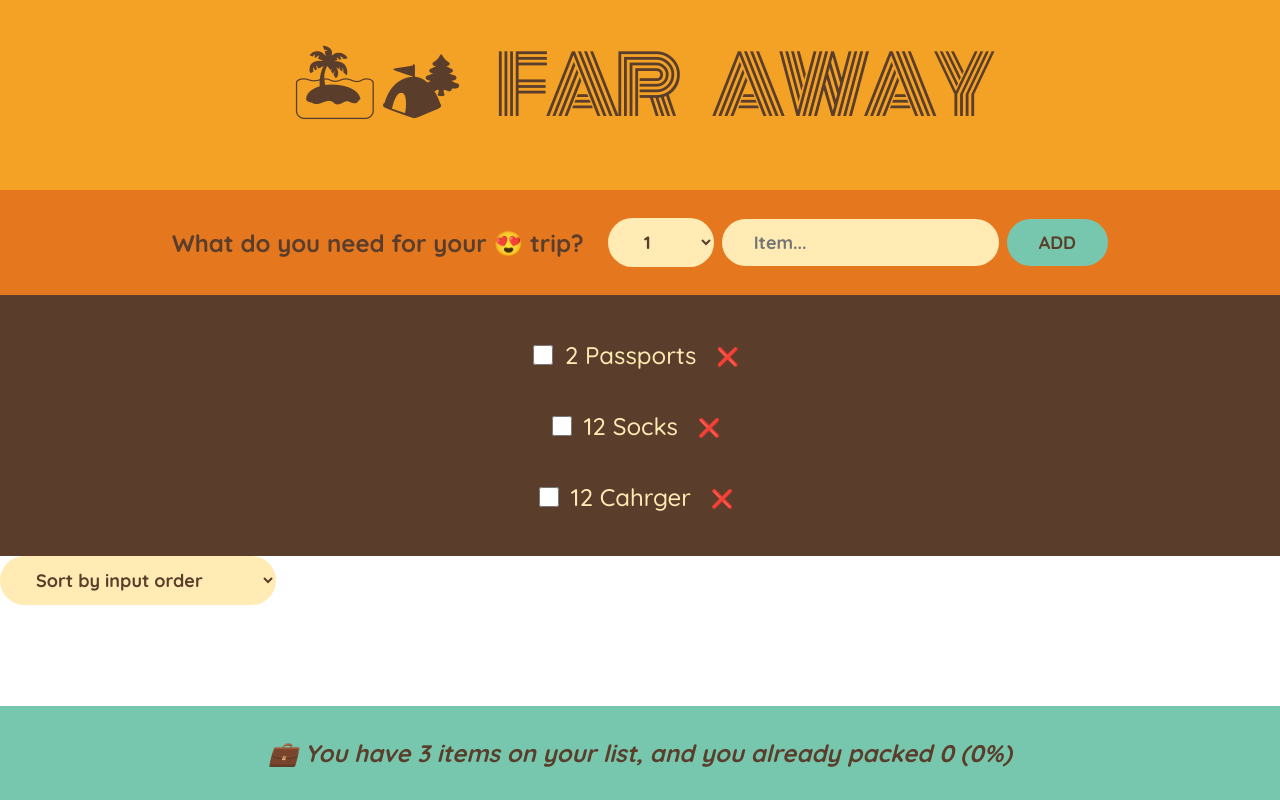
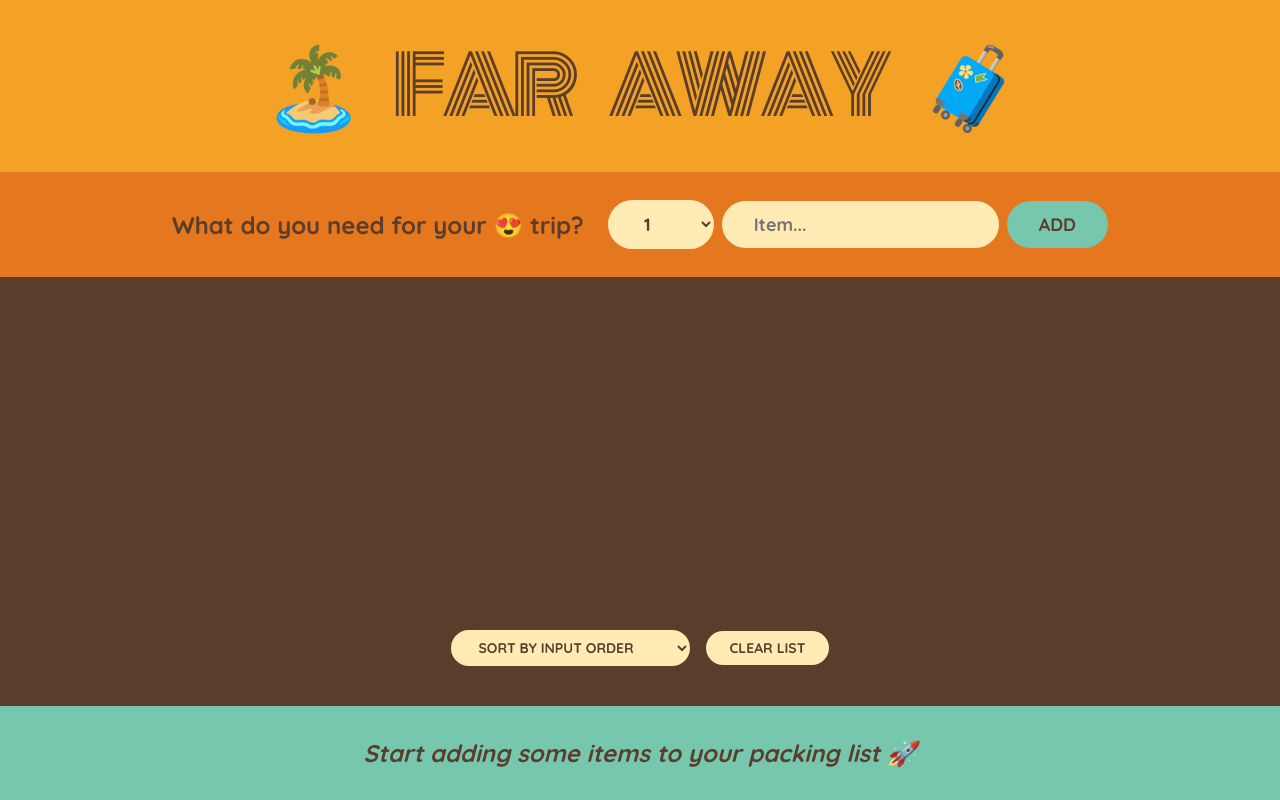
Before and after one commit to ParisaKalaki/Travel-List, a React (Create React App) app: page / in a window 1280 px wide. Built offline with nearby package versions, Linux system fonts and the light colour scheme.

Commit message:
moving components into separate files

```diff
--- a/src/App.js
+++ /dev/null
@@ -1,159 +0,0 @@
-import { useState } from "react";
-
-const initialItems = [
-  { id: 1, description: "Passports", quantity: 2, packed: false },
-  { id: 2, description: "Socks", quantity: 12, packed: false },
-  { id: 3, description: "Cahrger", quantity: 12, packed: false },
-];
-
-export default function App() {
-  const [items, setItems] = useState(initialItems);
-
-  function handeAddItems(item) {
-    setItems((items) => [...items, item]);
-  }
-
-  function handleDeleteItem(id) {
-    setItems((items) => items.filter((item) => item.id !== id));
-  }
-
-  function handleToggleItem(id) {
-    setItems((items) =>
-      items.map((item) =>
-        item.id === id ? { ...item, packed: !item.packed } : item
-      )
-    );
-  }
-
-  return (
-    <div className="app">
-      <Logo />
-      <Form onAddItems={handeAddItems} />
-      <PackingList
-        items={items}
-        onDeleteItem={handleDeleteItem}
-        onToggletem={handleToggleItem}
-      />
-      <Stats items={items} />
-    </div>
-  );
-}
-function Logo() {
-  return <h1>🏝🏕 Far Away </h1>;
-}
-
-function Form({ onAddItems }) {
-  const [description, setDescription] = useState("");
-  const [quantity, setQuantity] = useState(1);
-
-  function handleSubmit(e) {
-    e.prevetDefault();
-
-    if (!description) return;
-
-    const newItem = { description, quantity, packed: false, id: Date.now() };
-    console.log(newItem);
-
-    onAddItems(newItem);
-
-    setDescription("");
-    setQuantity(1);
-  }
-  return (
-    <form className="add-form" onSubmit={handleSubmit}>
-      <h3>What do you need for your 😍 trip?</h3>
-      <select
-        value={quantity}
-        onChange={(e) => setQuantity(Number(e.target.value))}
-      >
-        {Array.from({ length: 20 }, (_, i) => i + 1).map((num) => (
-          <option value={num} key={num}>
-            {num}
-          </option>
-        ))}
-      </select>
-      <input
-        type="text"
-        placeholder="Item..."
-        value={description}
-        onChange={(e) => setDescription(e.target.value)}
-      />
-      <button>Add</button>
-    </form>
-  );
-}
-
-function PackingList({ items, onDeleteItem, onToggletem }) {
-  const [sortBy, setSortBy] = useState("input");
-
-  let sortedItems;
-  if (sortBy === "input") sortedItems = items;
-  if (sortBy === "description")
-    sortedItems = items
-      .slice()
-      .sort((a, b) => a.description.localeCompare(b.description));
-  if (sortBy === "packed")
-    sortedItems = items
-      .slice()
-      .sort((a, b) => Number(a.packed) - Number(b.packed));
-
-  return (
-    <div>
-      <ul className="list">
-        {sortedItems.map((item) => (
-          <Item
-            item={item}
-            key={item.id}
-            onDeleteItem={onDeleteItem}
-            onToggletem={onToggletem}
-          />
-        ))}
-      </ul>
-      <div className="actions">
-        <select value={sortBy} onChange={(e) => setSortBy(e.target.value)}>
-          <option value="input">Sort by input order</option>
-          <option value="discription">Sort by description</option>
-          <option value="packed">Sort by packed status</option>
-        </select>
-      </div>
-    </div>
-  );
-}
-
-function Item({ item, onDeleteItem, onToggletem }) {
-  return (
-    <li>
-      <input
-        type="checkbox"
-        value={item.packed}
-        onChange={() => onToggletem(item.id)}
-      />
-      <span style={item.packed ? { textDecoration: "line-through" } : {}}>
-        {item.quantity} {item.description}
-      </span>
-      <button onClick={() => onDeleteItem(item.id)}>❌</button>
-    </li>
-  );
-}
-
-function Stats({ items }) {
-  if (!items.length)
-    return (
-      <p className="stats">
-        <em> Start adding some items to your packing list</em>
-      </p>
-    );
-  const numItems = items.length;
-  const numPacked = items.filter((item) => item.packed).length;
-  const percentage = Math.round((numPacked / numItems) * 100);
-  return (
-    <footer className="stats">
-      <em>
-        {percentage === 100
-          ? "You got everything! Ready to go"
-          : `💼 You have ${numItems} items on your list, and you already packed
-        ${numPacked} (${percentage}%)`}
-      </em>
-    </footer>
-  );
-}
--- /dev/null
+++ b/src/components/App.js
@@ -0,0 +1,47 @@
+import { useState } from "react";
+import Logo from "./Logo";
+import Form from "./Form";
+import PackingList from "./PackingList";
+import Stats from "./Stats";
+
+export default function App() {
+  const [items, setItems] = useState([]);
+
+  function handleAddItems(item) {
+    setItems((items) => [...items, item]);
+  }
+
+  function handleDeleteItem(id) {
+    setItems((items) => items.filter((item) => item.id !== id));
+  }
+
+  function handleToggleItem(id) {
+    setItems((items) =>
+      items.map((item) =>
+        item.id === id ? { ...item, packed: !item.packed } : item
+      )
+    );
+  }
+
+  function handleClearList() {
+    const confirmed = window.confirm(
+      "Are you sure you want to delete all items?"
+    );
+
+    if (confirmed) setItems([]);
+  }
+
+  return (
+    <div className="app">
+      <Logo />
+      <Form onAddItems={handleAddItems} />
+      <PackingList
+        items={items}
+        onDeleteItem={handleDeleteItem}
+        onToggleItem={handleToggleItem}
+        onClearList={handleClearList}
+      />
+      <Stats items={items} />
+    </div>
+  );
+}
--- /dev/null
+++ b/src/components/Form.js
@@ -0,0 +1,42 @@
+import { useState } from "react";
+
+export default function Form({ onAddItems }) {
+  const [description, setDescription] = useState("");
+  const [quantity, setQuantity] = useState(1);
+
+  function handleSubmit(e) {
+    e.preventDefault();
+
+    if (!description) return;
+
+    const newItem = { description, quantity, packed: false, id: Date.now() };
+
+    onAddItems(newItem);
+
+    setDescription("");
+    setQuantity(1);
+  }
+
+  return (
+    <form className="add-form" onSubmit={handleSubmit}>
+      <h3>What do you need for your 😍 trip?</h3>
+      <select
+        value={quantity}
+        onChange={(e) => setQuantity(Number(e.target.value))}
+      >
+        {Array.from({ length: 20 }, (_, i) => i + 1).map((num) => (
+          <option value={num} key={num}>
+            {num}
+          </option>
+        ))}
+      </select>
+      <input
+        type="text"
+        placeholder="Item..."
+        value={description}
+        onChange={(e) => setDescription(e.target.value)}
+      />
+      <button>Add</button>
+    </form>
+  );
+}
--- /dev/null
+++ b/src/components/Item.js
@@ -0,0 +1,15 @@
+export default function Item({ item, onDeleteItem, onToggleItem }) {
+  return (
+    <li>
+      <input
+        type="checkbox"
+        value={item.packed}
+        onChange={() => onToggleItem(item.id)}
+      />
+      <span style={item.packed ? { textDecoration: "line-through" } : {}}>
+        {item.quantity} {item.description}
+      </span>
+      <button onClick={() => onDeleteItem(item.id)}>❌</button>
+    </li>
+  );
+}
--- /dev/null
+++ b/src/components/Logo.js
@@ -0,0 +1,3 @@
+export default function Logo() {
+  return <h1>🏝️ Far Away 🧳</h1>;
+}
--- /dev/null
+++ b/src/components/PackingList.js
@@ -0,0 +1,49 @@
+import { useState } from "react";
+import Item from "./Item";
+
+export default function PackingList({
+  items,
+  onDeleteItem,
+  onToggleItem,
+  onClearList,
+}) {
+  const [sortBy, setSortBy] = useState("input");
+
+  let sortedItems;
+
+  if (sortBy === "input") sortedItems = items;
+
+  if (sortBy === "description")
+    sortedItems = items
+      .slice()
+      .sort((a, b) => a.description.localeCompare(b.description));
+
+  if (sortBy === "packed")
+    sortedItems = items
+      .slice()
+      .sort((a, b) => Number(a.packed) - Number(b.packed));
+
+  return (
+    <div className="list">
+      <ul>
+        {sortedItems.map((item) => (
+          <Item
+            item={item}
+            onDeleteItem={onDeleteItem}
+            onToggleItem={onToggleItem}
+            key={item.id}
+          />
+        ))}
+      </ul>
+
+      <div className="actions">
+        <select value={sortBy} onChange={(e) => setSortBy(e.target.value)}>
+          <option value="input">Sort by input order</option>
+          <option value="description">Sort by description</option>
+          <option value="packed">Sort by packed status</option>
+        </select>
+        <button onClick={onClearList}>Clear list</button>
+      </div>
+    </div>
+  );
+}
--- /dev/null
+++ b/src/components/Stats.js
@@ -0,0 +1,22 @@
+export default function Stats({ items }) {
+  if (!items.length)
+    return (
+      <p className="stats">
+        <em>Start adding some items to your packing list 🚀</em>
+      </p>
+    );
+
+  const numItems = items.length;
+  const numPacked = items.filter((item) => item.packed).length;
+  const percentage = Math.round((numPacked / numItems) * 100);
+
+  return (
+    <footer className="stats">
+      <em>
+        {percentage === 100
+          ? "You got everything! Ready to go ✈️"
+          : ` 💼 You have ${numItems} items on your list, and you already packed ${numPacked} (${percentage}%)`}
+      </em>
+    </footer>
+  );
+}
--- a/src/index.js
+++ b/src/index.js
@@ -1,7 +1,7 @@
 import React from "react";
 import ReactDOM from "react-dom/client";
 import "./index.css";
-import App from "./App";
+import App from "./components/App";
 
 const root = ReactDOM.createRoot(document.getElementById("root"));
 root.render(
```
